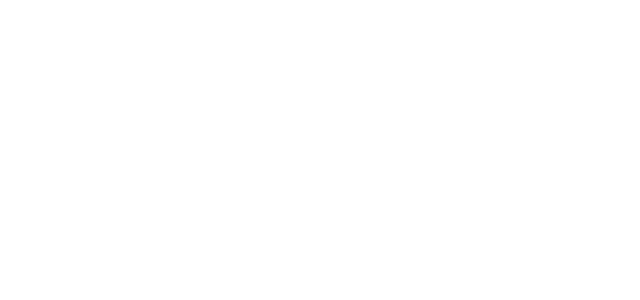
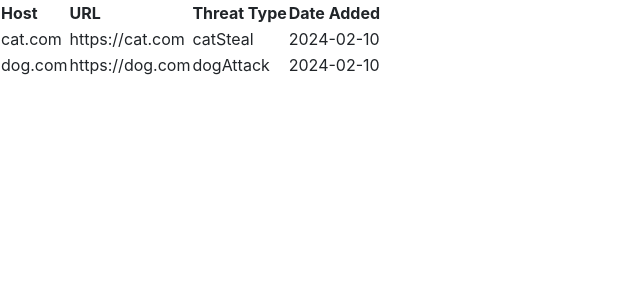
Before and after one commit to S0han/Threat-Tracker, a React (Create React App) app in the folder frontend/: page / in a window 1280 px wide. Shown: the top 300 px of the page, without its empty margins (0-640 px from the left). Built offline with nearby package versions, Linux system fonts and the light colour scheme; the HTML template or start-up script is replaced by a standard one.

Commit message:
update: create table to display dummy data

```diff
--- a/frontend/src/components/ThreatsTable.jsx
+++ b/frontend/src/components/ThreatsTable.jsx
@@ -8,7 +8,28 @@
 
     return (
         <div>
-
+            <table>
+                <thead>
+                    <tr>
+                        <th>Host</th>
+                        <th>URL</th>
+                        <th>Threat Type</th>
+                        <th>Date Added</th>
+                    </tr>
+                </thead>
+                <tbody>
+                    {
+                        dummy_threats.map(item => (
+                            <tr key={item.id}>
+                                <td>{item.host}</td>
+                                <td>{item.url}</td>
+                                <td>{item.threatType}</td>
+                                <td>{item.dateAdded}</td>
+                            </tr>
+                        ))
+                    }
+                </tbody>
+            </table>
         </div>
     );
 }
```
